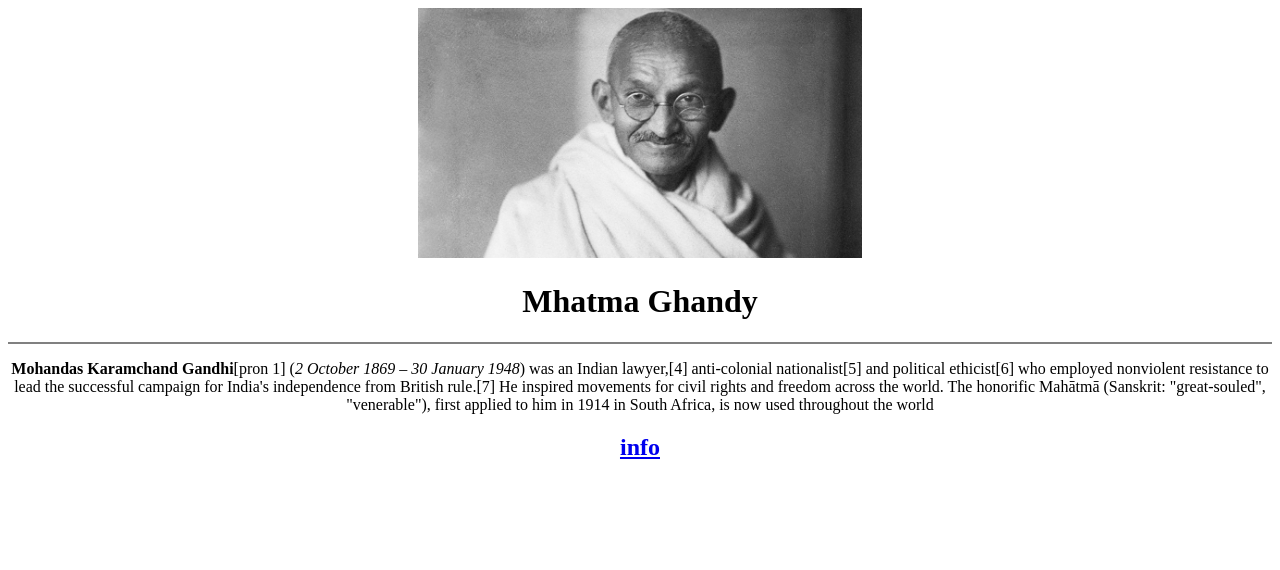
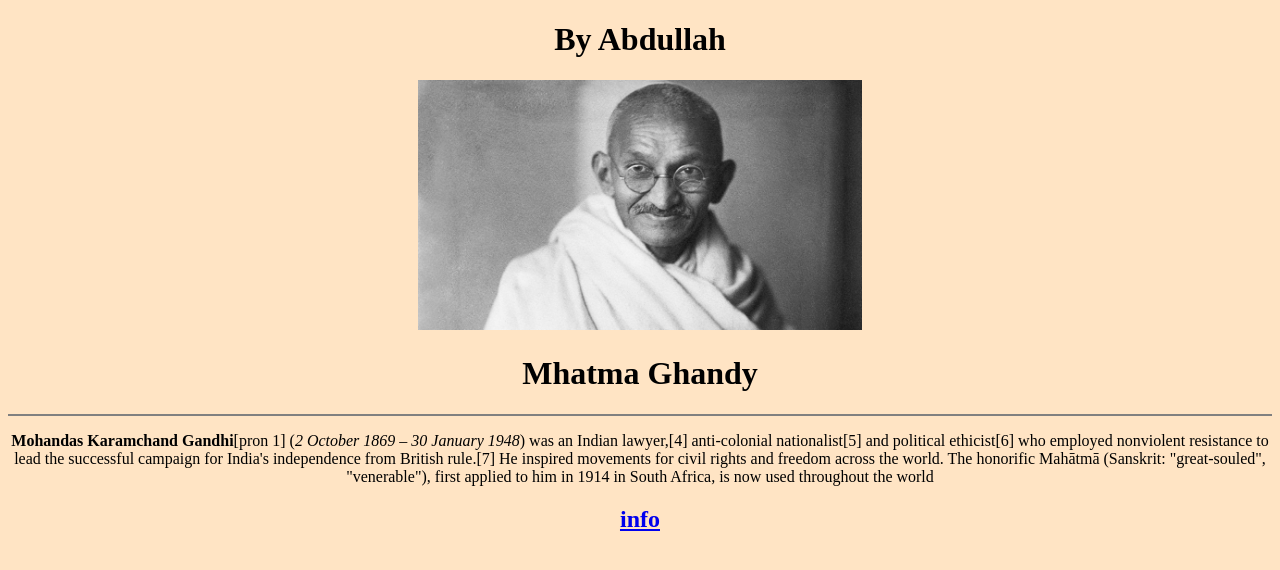
Before and after one commit to bodamekki33/1.1-Mhatma-ghandy-website, a plain HTML site: page index.html in a window 1280 px wide. Drawn offline with Linux system fonts and the light colour scheme.

Commit message:
update to index.html file

```diff
--- a/index.html
+++ b/index.html
@@ -8,8 +8,9 @@
 </head>
 
 
-<body>
+<body style="background-color: bisque;">
     <center>
+        <h1>By Abdullah</h1>
         <img src="./Mhatma ghandi.jpg" alt="Mhatma gandy" style="height:250px;">
         <h1>Mhatma Ghandy</h1>
         <hr noshade="">
```
